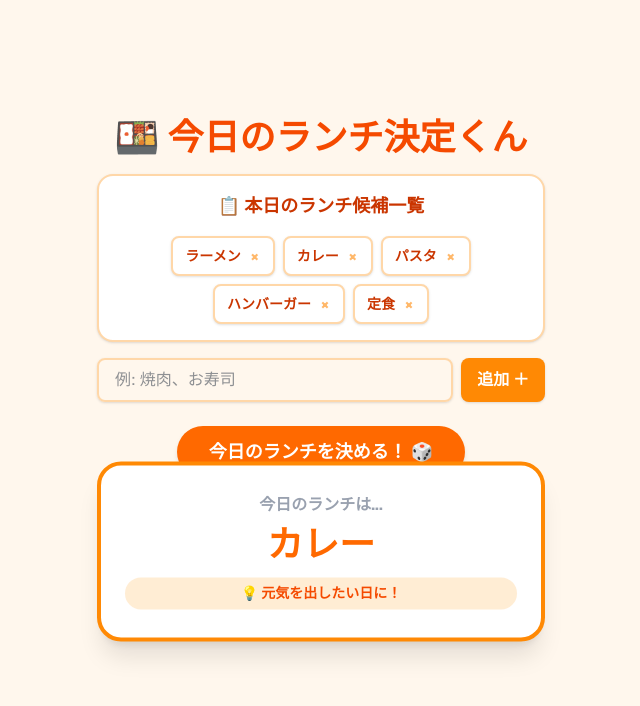
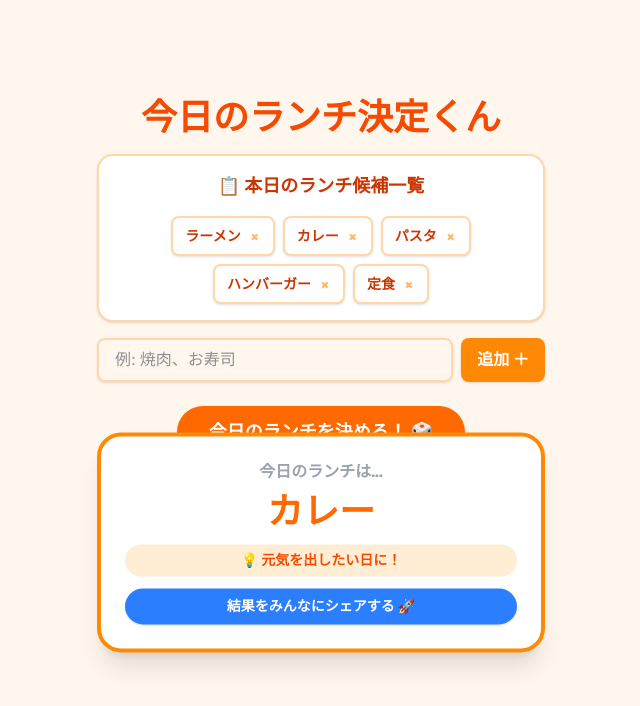
Before and after one commit to okayuharuki/lunch-decider-app, a Next.js app: page / in a window 1280 px wide. Both pictures are taken after a click on the button "今日のランチを決める！ 🎲". Shown: the top 706 px of the page, without its empty margins (319-959 px from the left). Built offline with nearby package versions, Linux system fonts and the light colour scheme.

Commit message:
シェア機能追加

```diff
--- a/src/app/page.tsx
+++ b/src/app/page.tsx
@@ -81,11 +81,37 @@ export default function LunchDeciderApp() {
     });
   };
 
+  // =======================================================
+  // シェア機能
+  // =======================================================
+  const onShare = async () => {
+    // シェアする文章を準備！
+    const shareText = `今日のランチは【${lunch.selectedLunch}】に決定！🍱✨\n💡 ${lunch.comment}\n\n#ランチDecider`;
+    const shareUrl = window.location.href; // 今のアプリのURL
+
+    if (navigator.share) {
+      // スマホなど、シェア機能に対応している場合（下からシュッと画面が出る！）
+      try {
+        await navigator.share({
+          title: "ランチDecider",
+          text: shareText,
+          url: shareUrl,
+        });
+      } catch (error) {
+        console.log("シェアをキャンセルしました");
+      }
+    } else {
+      // パソコンなど、シェア機能に対応していない場合は「コピー」してあげる優しい設計！
+      navigator.clipboard.writeText(`${shareText}\n${shareUrl}`);
+      alert("結果をコピーしました！SNSに貼り付けてね！📋✨");
+    }
+  };
+
   return (
     // ▼ 変更①: min-h-[100dvh] で画面ピッタリに！さらに全体を中央寄せ（justify-center）！余白も p-4 でコンパクトに！
     <div className="min-h-[100dvh] bg-orange-50 flex flex-col items-center justify-center p-4 font-sans text-gray-800 overflow-hidden">
       {/* 文字もスマホ向けに少し小さく調整 */}
-      <h1 className="text-3xl md:text-4xl font-bold mb-4 text-orange-600">🍱 今日のランチ決定くん</h1>
+      <h1 className="text-3xl md:text-4xl font-bold mb-4 text-orange-600">今日のランチ決定くん</h1>
 
       {/* ▼ 変更②: w-[500px] をやめて、w-full max-w-md（伸縮自在の箱）に！ */}
       <div className="bg-white w-full max-w-md rounded-2xl shadow-sm border-2 border-orange-200 p-4 mb-4 flex flex-col items-center">
@@ -140,9 +166,16 @@ export default function LunchDeciderApp() {
         <div className="bg-white w-full max-w-md rounded-3xl shadow-xl p-6 text-center border-4 border-orange-400 min-h-[180px] flex flex-col justify-center animate-bounce">
           <h2 className="text-base font-bold text-gray-400 mb-2">今日のランチは...</h2>
           <div className="text-4xl font-black mb-3 text-orange-500">{lunch.selectedLunch}</div>
-          <p className="text-orange-600 font-bold text-sm bg-orange-100 py-1.5 px-4 rounded-full inline-block">
+          <p className="text-orange-600 font-bold text-sm bg-orange-100 py-1.5 px-4 mb-3 rounded-full inline-block">
             💡 {lunch.comment}
           </p>
+
+          <button
+            onClick={onShare}
+            className="flex items-center justify-center gap-2 bg-blue-500 text-white px-5 py-2 rounded-full font-bold text-sm shadow hover:bg-blue-600 transition-colors active:scale-95"
+          >
+            結果をみんなにシェアする 🚀
+          </button>
         </div>
       )}
     </div>
```
